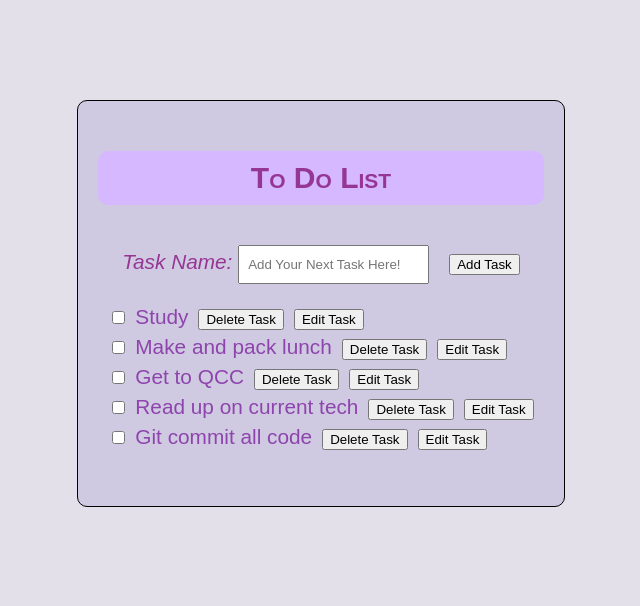
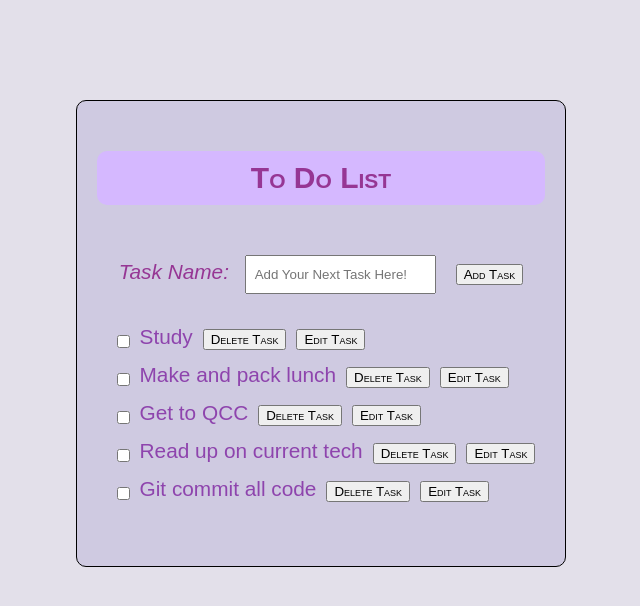
Before and after one commit to judycodes/techworks_todo, a React (Create React App) app: page / in a window 1280 px wide. Shown: the top 606 px of the page, without its empty margins (319-959 px from the left). Built offline with nearby package versions, Linux system fonts and the light colour scheme.

Commit message:
edit beginning

```diff
--- a/src/components/List.js
+++ b/src/components/List.js
@@ -8,35 +8,40 @@ class ToDoList extends Component {
           todos: [
             {
                 task: "Study",
-                completed: false
+                completed: false,
+                edit: false
               },
               {
                 task: "Make and pack lunch",
-                completed: false
+                completed: false,
+                edit: false
               },
 
                {
                 task: "Get to QCC",
-                completed: false
+                completed: false,
+                edit: false
               },
 
                {
                 task: "Read up on current tech",
-                completed: false
+                completed: false,
+                edit: false
               },
 
                {
                 task: "Git commit all code",
-                completed: false
+                completed: false,
+                edit: false
               }
           ],
 
           currentToDo: {
             task: "",
-            completed: false
+            completed: false,
+            edit: false
           },
 
-          id: 0
           }
         }
 
@@ -99,7 +104,7 @@ class ToDoList extends Component {
           <ul className = "list">
             {this.state.todos.map((todo, index) => { //.map allows two parameters, (in this case one task from todos list/array) element and index {gives an automatic index value which is later set to id attribute}
                 return (
-                <ToDoTask todo = {todo} id= {index} delete = {this.deleteTask} edit = {this.editTask}/> )})
+                <ToDoTask todo = {todo} key = {index} id= {index} delete = {this.deleteTask} edit = {this.editTask}/> )})
             }
           </ul>
 
--- a/src/components/ToDoTask.js
+++ b/src/components/ToDoTask.js
@@ -1,13 +1,22 @@
-import React, { Component } from 'react'
+import React from 'react'
 
     const ToDoTask = (props) => {
+        const todo = props.todo
+        // console.log('todo in ToDoTask: ', todo.task)
+        // console.log('todo object in Todo: ', todo.)
 
 
-
-        const todo = props.todo
-        console.log('todo in ToDoTask: ', todo.task)
-        return(
-
+        let output;
+        if(props.todo.edit) {
+            output = (
+                <div>
+                    <form>
+                        <input type="text" defaultValue ={props.todo.edit}/>
+                    </form>
+                </div>
+            )
+        } else {
+           output = (
             <li>
                 <input type="checkbox" />
                 {/* above creates a checkbox for completing and uncompleted tasks */}
@@ -21,11 +30,16 @@ import React, { Component } from 'react'
                 </div>
 
             </li>
-
            )
 
         }
 
 
 
+        return output;
+
+    }
+
+
+
 export default ToDoTask;
--- a/src/index.css
+++ b/src/index.css
@@ -61,10 +61,10 @@ li {
 
 input {
   padding:10px 5px;
-  margin-right: 10px;
+  margin: 10px;
 }
 
 button {
   margin-left: 10px;
-
+  font-variant: small-caps;
 }
```
Lines whose indentation alone changed are shown as unchanged.
